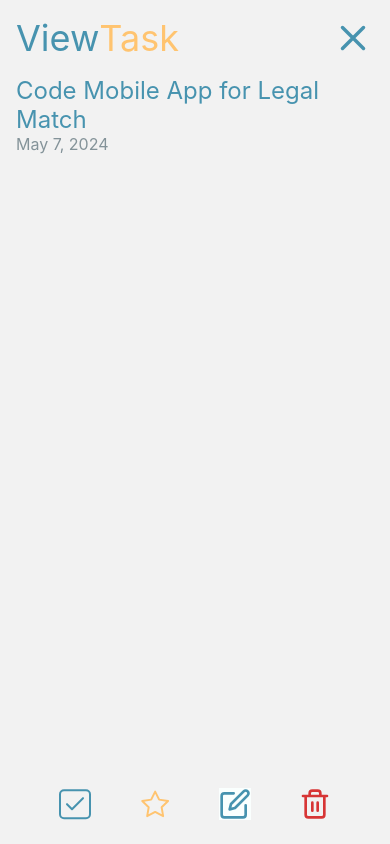
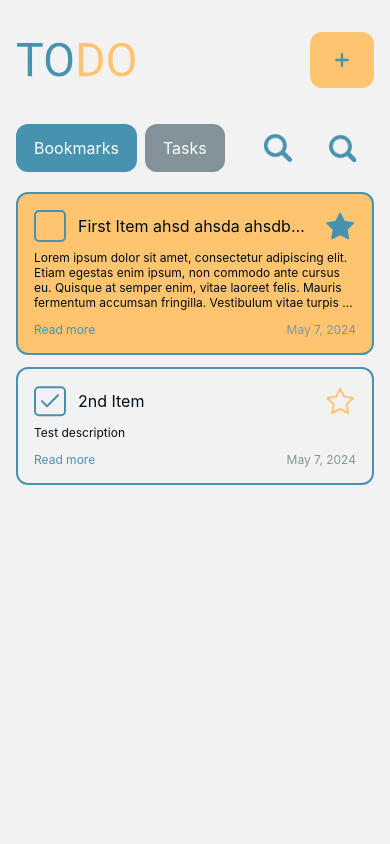
Before and after one commit to odenlerma/todo-app, a React Native app: screen /HomePage in a window 390 px wide. Built offline with nearby package versions, Linux system fonts and the light colour scheme.

Commit message:
- add navigation between pages

```diff
--- a/src/navigation/MainNavigation.js
+++ b/src/navigation/MainNavigation.js
@@ -16,21 +16,14 @@
     }
 }
 
-const TASK_STACK = createStackNavigator();
-const TASK_STACK_NAVIGATOR = () => (
-  <TASK_STACK.Navigator>
-    <TASK_STACK.Screen name='ViewTask' component={ViewTask} {...headlessScreenOptions}/>
-    <TASK_STACK.Screen name='EditTask' component={EditTask} {...headlessScreenOptions}/>
-  </TASK_STACK.Navigator>
-)
-
 
 const ROOT_STACK = createStackNavigator();
 const MAIN_STACK_NAVIGATOR = () => (
   <ROOT_STACK.Navigator>
-    <ROOT_STACK.Screen name='HomePage' component={ViewTask} {...headlessScreenOptions}/>
+    <ROOT_STACK.Screen name='HomePage' component={HomePage} {...headlessScreenOptions}/>
     <ROOT_STACK.Screen name='AddTask' component={AddTask} {...headlessScreenOptions}/>
-    <ROOT_STACK.Screen name='ViewTask' component={TASK_STACK_NAVIGATOR} {...headlessScreenOptions}/>
+    <ROOT_STACK.Screen name='ViewTask' component={ViewTask} {...headlessScreenOptions}/>
+    <ROOT_STACK.Screen name='EditTask' component={EditTask} {...headlessScreenOptions}/>
   </ROOT_STACK.Navigator>
 )
 
--- a/src/pages/AddTask.js
+++ b/src/pages/AddTask.js
@@ -1,4 +1,4 @@
-import React, {useEffect} from 'react';
+import React, {useEffect, useRef} from 'react';
 import { View, Text, ScrollView, KeyboardAvoidingView, Platform, StyleSheet } from 'react-native';
 
 // Additional imports
@@ -11,6 +11,9 @@
 
 export default () => {
     const navigation = useNavigation()
+    const titleRef = useRef()
+    const descriptionRef = useRef()
+
     return(
         <KeyboardAvoidingView
             behavior={Platform.OS === 'ios' ? 'padding' : 'height'}
@@ -19,13 +22,18 @@
             <CUSTOM_SUB_HEADER title='Add' navigation={navigation} />
             <ScrollView
                 keyboardShouldPersistTaps="handled"
+                style={styles.scrollviewheight}
             >
                 <View style={styles.form}>
                     <CUSTOM_INPUT
+                        refInner={titleRef}
                         placeholder='What to do?'
                         title='Task title'
+                        returnKeyType='next'
+                        onSubmitEditing={() => descriptionRef.current.focus()}
                     />
                     <CUSTOM_INPUT
+                        refInner={descriptionRef}
                         placeholder='Describe what you want to do...'
                         title='Task description'
                         multiline={true}
@@ -53,5 +61,8 @@
     },
     form: {
         marginBottom: STYLE.SPACING.s5
+    },
+    scrollviewheight: {
+        height: '100%'
     }
 })
--- a/src/pages/EditTask.js
+++ b/src/pages/EditTask.js
@@ -1,4 +1,4 @@
-import React, {useEffect} from 'react';
+import React, {useEffect, useRef} from 'react';
 import { View, Text, ScrollView, KeyboardAvoidingView, Platform, StyleSheet } from 'react-native';
 
 // Additional imports
@@ -11,6 +11,9 @@
 
 export default () => {
     const navigation = useNavigation()
+    const titleRef = useRef()
+    const descriptionRef = useRef()
+
     return(
         <KeyboardAvoidingView
             behavior={Platform.OS === 'ios' ? 'padding' : 'height'}
@@ -19,13 +22,18 @@
             <CUSTOM_SUB_HEADER title='Edit' navigation={navigation} />
             <ScrollView
                 keyboardShouldPersistTaps="handled"
+                style={styles.scrollviewheight}
             >
                 <View style={styles.form}>
                     <CUSTOM_INPUT
+                        refInner={titleRef}
                         placeholder='What to do?'
                         title='Task title'
+                        returnKeyType='next'
+                        onSubmitEditing={() => descriptionRef.current.focus()}
                     />
                     <CUSTOM_INPUT
+                        refInner={descriptionRef}
                         placeholder='Describe what you want to do...'
                         title='Task description'
                         multiline={true}
@@ -37,11 +45,7 @@
                     />
                 </View>
                 <CUSTOM_BUTTON
-                    text='Edit Task'
-                />
-                <CUSTOM_BUTTON
-                    text='Cancel Task'
-                    type='gray'
+                    text='+ Add Task'
                 />
             </ScrollView>
 
@@ -57,5 +61,8 @@
     },
     form: {
         marginBottom: STYLE.SPACING.s5
+    },
+    scrollviewheight: {
+        height: '100%'
     }
 })
--- a/src/pages/HomePage.js
+++ b/src/pages/HomePage.js
@@ -9,33 +9,18 @@
     {
         id: '1',
         title: 'First Item ahsd ahsda ahsdba hasdga ahsdghasdghasd',
-        description: 'Test description',
+        description: "Lorem ipsum dolor sit amet, consectetur adipiscing elit. Etiam egestas enim ipsum, non commodo ante cursus eu. Quisque at semper enim, vitae laoreet felis. Mauris fermentum accumsan fringilla. Vestibulum vitae turpis imperdiet, sodales lacus dapibus, eleifend leo. Donec consequat orci a nibh varius elementum. Donec iaculis arcu vel auctor vehicula. In vitae molestie nisl, a dictum diam. Mauris ac quam aliquam, tincidunt velit a, volutpat diam. Fusce sed ligula nisl. Etiam maximus eget dolor sed feugiat. Sed porttitor, ex sed facilisis interdum, sem est elementum neque, non posuere odio justo nec urna. Cras hendrerit viverra nisi ac vulputate. Sed sit amet leo ac tellus pellentesque gravida. Sed euismod arcu vel erat pharetra, eget tempus dui faucibus. Etiam consectetur justo et purus blandit, quis eleifend tellus consectetur. Praesent varius non massa a finibus. Vivamus iaculis eu ligula ut dignissim. Donec rhoncus feugiat est, in porta justo elementum in. Morbi leo elit, porttitor non elit et, aliquam vulputate libero. Duis nec lacus a eros dapibus posuere eu eu elit. Proin sit amet tellus pulvinar urna cursus dictum non a erat. Pellentesque et mi nec augue faucibus imperdiet. Ut at mauris sagittis, condimentum ex id, elementum nunc. Praesent ornare, massa et pellentesque lobortis, mi tellus hendrerit dui, in finibus leo metus eu ligula. Quisque accumsan purus ut eros ornare mattis. Duis non elit eget tellus rhoncus viverra.",
         date: 'May 7, 2024',
-        completed: false,
+        isCompleted: false,
+        isBookmarked: true
     },
     {
         id: '2',
         title: '2nd Item',
         description: 'Test description',
         date: 'May 7, 2024',
-        completed: true,
-    },
-];
-
-const BOOKMARK = [
-    {
-        id: '1',
-        title: 'First Item',
-        description: 'Test description',
-        date: 'May 7, 2024',
-        completed: false,
-    },
-    {
-        id: '2',
-        title: '2nd Item',
-        description: 'Test description',
-        date: 'May 7, 2024',
-        completed: true,
+        isCompleted: true,
+        isBookmarked: false
     },
 ];
 
@@ -110,7 +95,7 @@
             <RENDER_MANAGETASK />
             <FlatList
                 data={DATA}
-                renderItem={({item}) => <TASK_ITEM item={item} listType={currentTab} />}
+                renderItem={({item}) => <TASK_ITEM navigation={navigation} item={item} listType={currentTab} />}
                 keyExtractor={item => item.id}
                 ListEmptyComponent={<EMPTY_TASK navigation={navigation} />}
             />
@@ -135,14 +120,19 @@
 const TASK_ITEM = ({
     item,
     listType,
+    navigation,
     onToggle = () => {},
     onBookmark = () =>{}
 }) => {
-    const CHECKBOX = item?.completed ? <COMPONENTS.CUSTOM_SVG_CHECK size={PRESSABLE_SIZE} /> : <COMPONENTS.CUSTOM_SVG_UNCHECKED size={PRESSABLE_SIZE}/>;
-    const BOOKMARK = listType == tabslist[0] ? <COMPONENTS.CUSTOM_SVG_MARKED size={PRESSABLE_SIZE} /> : <COMPONENTS.CUSTOM_SVG_NOTMARKED size={PRESSABLE_SIZE} />
+    const CHECKBOX = item?.isCompleted ? <COMPONENTS.CUSTOM_SVG_CHECK size={PRESSABLE_SIZE} /> : <COMPONENTS.CUSTOM_SVG_UNCHECKED size={PRESSABLE_SIZE}/>;
+    const BOOKMARK = item?.isBookmarked ? <COMPONENTS.CUSTOM_SVG_MARKED size={PRESSABLE_SIZE} /> : <COMPONENTS.CUSTOM_SVG_NOTMARKED size={PRESSABLE_SIZE} />
+
+    const onReadMore = () => {
+        navigation.navigate('ViewTask', {todoItem: item})
+    }
 
     return (
-        <View style={[styles.taskitem.container, listType == tabslist[0] ? styles.taskitem.bookmarkcontainer : styles.taskitem.taskcontainer]}>
+        <View style={[styles.taskitem.container, item?.isBookmarked ? styles.taskitem.bookmarkcontainer : styles.taskitem.taskcontainer]}>
           <View style={styles.taskitem.titlecontainer}>
             <Pressable onPress={onToggle}>
                 {CHECKBOX}
@@ -158,6 +148,7 @@
                 text='Read more'
                 type='plain_nopadding'
                 customTextStyle='primary_sm'
+                onPress={onReadMore}
             />
             <COMPONENTS.CUSTOM_TEXT text={item.date} textType='gray_sm' numberOfLines={4} />
           </View>
--- a/src/pages/ViewTask.js
+++ b/src/pages/ViewTask.js
@@ -3,7 +3,7 @@
 
 // Additional imports
 import { ScrollView } from 'react-native-gesture-handler';
-import { useNavigation } from '@react-navigation/native';
+import { useNavigation, useRoute } from '@react-navigation/native';
 
 // Custom imports
 import * as STYLE from '@styles/global';
@@ -17,31 +17,38 @@
 }
 export default () => {
     const navigation = useNavigation()
+    const routes = useRoute()
+    const { params } = routes;
+
 
     return(
         <View
             style={STYLE.CONTAINER.main}
         >
             <COMPONENTS.CUSTOM_SUB_HEADER title='View' navigation={navigation} />
-            <View style={{flexGrow: 1}}>
+            <View style={styles.scrollviewheight}>
                 <ScrollView>
-                    <COMPONENTS.CUSTOM_TEXT text='Code Mobile App for Legal Match' textType='primary_secondary' numberOfLines={0}/>
-                    <COMPONENTS.CUSTOM_TEXT text='May 7, 2024' textType='gray_default' numberOfLines={0}/>
-                    <COMPONENTS.CUSTOM_TEXT text='' numberOfLines={100000}/>
+                    <COMPONENTS.CUSTOM_TEXT text={params?.todoItem?.title} textType='primary_secondary' customStyles={styles.textstyle} numberOfLines={0}/>
+                    <COMPONENTS.CUSTOM_TEXT text={params?.todoItem?.date} textType='gray_default' customStyles={styles.textstyle} numberOfLines={0}/>
+                    <COMPONENTS.CUSTOM_TEXT text={params?.todoItem?.description} numberOfLines={0} />
                 </ScrollView>
             </View>
-            <FOOTER_TOOLS />
+            <FOOTER_TOOLS todoItem={params?.todoItem} navigation={navigation}/>
         </View>
     )
 }
 
 const PRESSABLE_SIZE = 32;
 const FOOTER_TOOLS = ({
+    todoItem,
+    navigation
+}) => {
+    const CHECKBOX = todoItem?.isCompleted ? <COMPONENTS.CUSTOM_SVG_CHECK size={PRESSABLE_SIZE} /> : <COMPONENTS.CUSTOM_SVG_UNCHECKED size={PRESSABLE_SIZE}/>;
+    const BOOKMARK = todoItem?.isBookmarked ? <COMPONENTS.CUSTOM_SVG_MARKED size={PRESSABLE_SIZE} /> : <COMPONENTS.CUSTOM_SVG_NOTMARKED size={PRESSABLE_SIZE} />
 
-}) => {
-    const CHECKBOX = item?.completed ? <COMPONENTS.CUSTOM_SVG_CHECK size={PRESSABLE_SIZE} /> : <COMPONENTS.CUSTOM_SVG_UNCHECKED size={PRESSABLE_SIZE}/>;
-    const BOOKMARK = item?.bookmarked ? <COMPONENTS.CUSTOM_SVG_MARKED size={PRESSABLE_SIZE} /> : <COMPONENTS.CUSTOM_SVG_NOTMARKED size={PRESSABLE_SIZE} />
-
+    const onPressEdit = () => {
+        navigation.navigate('EditTask')
+    }
 
     return(
         <View style={styles.footercontent.container}>
@@ -51,7 +58,7 @@
             <Pressable style={styles.footercontent.pressable}>
                 {BOOKMARK}
             </Pressable>
-            <Pressable style={styles.footercontent.pressable}>
+            <Pressable onPress={onPressEdit} style={styles.footercontent.pressable}>
                 <COMPONENTS.CUSTOM_SVG_EDIT size={PRESSABLE_SIZE}/>
             </Pressable>
             <Pressable>
@@ -62,6 +69,12 @@
 }
 
 const styles = StyleSheet.create({
+    textstyle: {
+        marginBottom: STYLE.SPACING.s1
+    },
+    scrollviewheight: {
+        height: '80%'
+    },
     footercontent: {
         container: {
            ...STYLE.FLEX.CENTER_ROW,
@@ -70,5 +83,5 @@
         pressable: {
             marginRight: STYLE.SPACING.s8
         }
-    }
+    },
 })
--- a/src/styles/global.js
+++ b/src/styles/global.js
@@ -54,6 +54,9 @@
 export const FLEX = StyleSheet.create({
 	"FLEX1": {
 		flex: 1,
+	},
+	"FLEXGROW1": {
+		flexGrow: 1,
 	},
 	"CENTER": {
 		alignItems: 'center',
```
